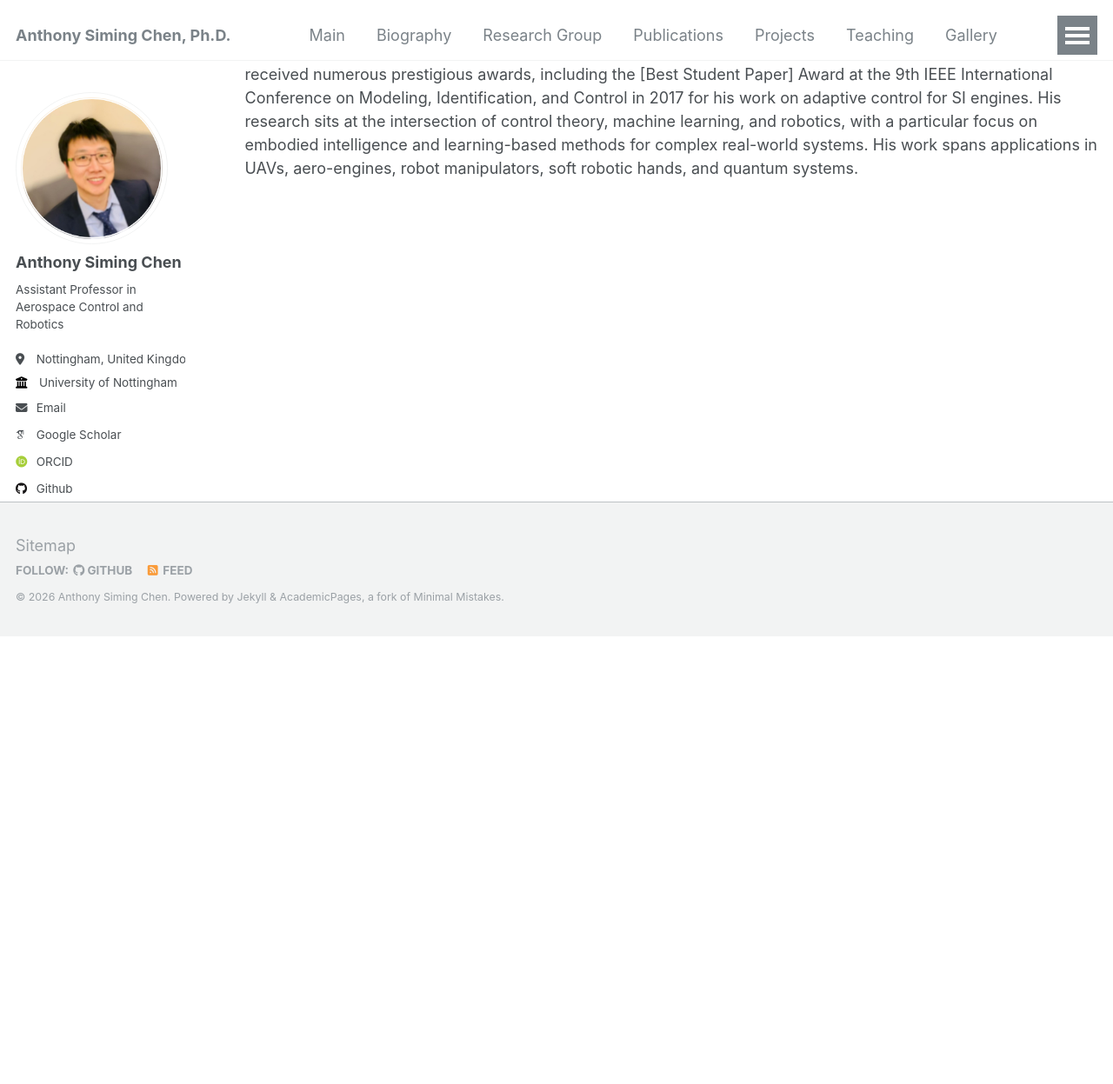
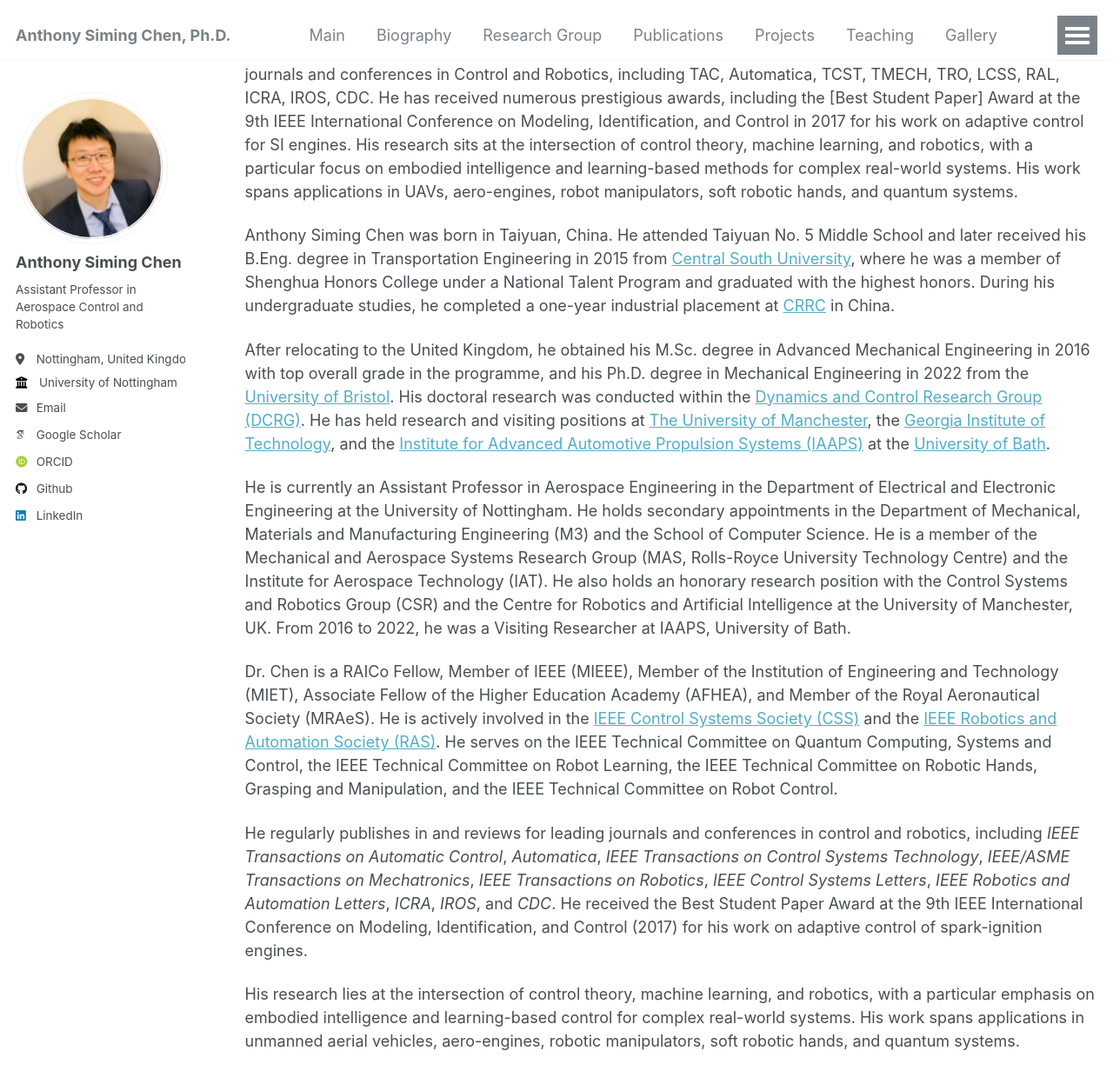
Before and after one commit to Anthony-S-Chen/Anthony-S-Chen.github.io, a Jekyll site: the page built from _pages/Biography.md, in a window 1280 px wide and 1400 px high, scrolled down 667 px. Shown: the top 1247 px of the window at 87% size. Built offline with Jekyll 4.4.1, drawn with Linux system fonts in a browser that asks for light colours; some web fonts are replaced; some of the changed text lies outside the part shown.

Commit message:
Update Biography.md

```diff
--- a/_pages/Biography.md
+++ b/_pages/Biography.md
@@ -12,4 +12,16 @@ National Talent Program. During his undergraduate studies, he spent a one-year i
 
 He currently serves as an Assistant Professor in Aerospace Engineering, Department of Electrical and Electronic Engineering at the University of Nottingham. He holds secondary appointments in the Department of Mechanical, Materials, and Manufacturing Engineering (M3) and the School of Computer Science. He is a Member of the Mechanical and Aerospace Systems Research Group (MAS, Roll-Royce UTC) and the Institute for Aerospace Technology (IAT). He also holds an honorary position with the Control Systems and Robotics Group (CSR) and the Centre for Robotics and AI at the University of Manchester, U.K.. He was a Visiting Researcher with the Institute for Advanced Automotive Propulsion Systems (IAAPS) at the University of Bath from 2016 to 2022.is
 
-Dr. Chen is a RAICo Fellow, MIEEE, MIET, AFHEA, and Member of the Royal Aeronautical Society (MRAeS). He serves actively in the [IEEE Control Systems Society (CSS)](https://www.ieeecss.org/) and the [IEEE Robotics and Automation Society (RAS)](https://www.ieee-ras.org/). He is a Member of the IEEE Technical Committee of Quantum Computing, Systems and Control, IEEE Technical Committee on Robot Learning, IEEE Technical Committee on Robotic Hands, Grasping and Manipulation, and IEEE Technical Committee on Robot Control. He publishes and reviews papers in flagship journals and conferences in Control and Robotics, including TAC, Automatica, TCST, TMECH, TRO, LCSS, RAL, ICRA, IROS, CDC. He has received numerous prestigious awards, including the [Best Student Paper] Award at the 9th IEEE International Conference on Modeling, Identification, and Control in 2017 for his work on adaptive control for SI engines. His research sits at the intersection of control theory, machine learning, and robotics, with a particular focus on embodied intelligence and learning-based methods for complex real-world systems. His work spans applications in UAVs, aero-engines, robot manipulators, soft robotic hands, and quantum systems.
+Dr. Chen is a RAICo Fellow, Member of IEEE (MIEEE), Member of the Institution of Engineering and Technology (MIET), Associate Fellow of the Higher Education Academy (AFHEA), and Member of the Royal Aeronautical Society (MRAeS). He serves actively in the [IEEE Control Systems Society (CSS)](https://www.ieeecss.org/) and the [IEEE Robotics and Automation Society (RAS)](https://www.ieee-ras.org/). He is a Member of the IEEE Technical Committee of Quantum Computing, Systems and Control, IEEE Technical Committee on Robot Learning, IEEE Technical Committee on Robotic Hands, Grasping and Manipulation, and IEEE Technical Committee on Robot Control. He publishes and reviews papers in flagship journals and conferences in Control and Robotics, including TAC, Automatica, TCST, TMECH, TRO, LCSS, RAL, ICRA, IROS, CDC. He has received numerous prestigious awards, including the [Best Student Paper] Award at the 9th IEEE International Conference on Modeling, Identification, and Control in 2017 for his work on adaptive control for SI engines. His research sits at the intersection of control theory, machine learning, and robotics, with a particular focus on embodied intelligence and learning-based methods for complex real-world systems. His work spans applications in UAVs, aero-engines, robot manipulators, soft robotic hands, and quantum systems.
+
+Anthony Siming Chen was born in Taiyuan, China. He attended Taiyuan No. 5 Middle School and later received his B.Eng. degree in Transportation Engineering in 2015 from [Central South University](https://en.csu.edu.cn/), where he was a member of Shenghua Honors College under a National Talent Program and graduated with the highest honors. During his undergraduate studies, he completed a one-year industrial placement at [CRRC](https://www.crrcgc.cc/en/) in China.
+
+After relocating to the United Kingdom, he obtained his M.Sc. degree in Advanced Mechanical Engineering in 2016 with top overall grade in the programme, and his Ph.D. degree in Mechanical Engineering in 2022 from the [University of Bristol](https://www.bristol.ac.uk/). His doctoral research was conducted within the [Dynamics and Control Research Group (DCRG)](https://www.bristol.ac.uk/engineering/research/dynamicscontrol/). He has held research and visiting positions at [The University of Manchester](https://www.manchester.ac.uk/), the [Georgia Institute of Technology](https://www.gatech.edu/), and the [Institute for Advanced Automotive Propulsion Systems (IAAPS)](https://iaaps.co.uk/) at the [University of Bath](https://www.bath.ac.uk/).
+
+He is currently an Assistant Professor in Aerospace Engineering in the Department of Electrical and Electronic Engineering at the University of Nottingham. He holds secondary appointments in the Department of Mechanical, Materials and Manufacturing Engineering (M3) and the School of Computer Science. He is a member of the Mechanical and Aerospace Systems Research Group (MAS, Rolls-Royce University Technology Centre) and the Institute for Aerospace Technology (IAT). He also holds an honorary research position with the Control Systems and Robotics Group (CSR) and the Centre for Robotics and Artificial Intelligence at the University of Manchester, UK. From 2016 to 2022, he was a Visiting Researcher at IAAPS, University of Bath.
+
+Dr. Chen is a RAICo Fellow, Member of IEEE (MIEEE), Member of the Institution of Engineering and Technology (MIET), Associate Fellow of the Higher Education Academy (AFHEA), and Member of the Royal Aeronautical Society (MRAeS). He is actively involved in the [IEEE Control Systems Society (CSS)](https://www.ieeecss.org/) and the [IEEE Robotics and Automation Society (RAS)](https://www.ieee-ras.org/). He serves on the IEEE Technical Committee on Quantum Computing, Systems and Control, the IEEE Technical Committee on Robot Learning, the IEEE Technical Committee on Robotic Hands, Grasping and Manipulation, and the IEEE Technical Committee on Robot Control.
+
+He regularly publishes in and reviews for leading journals and conferences in control and robotics, including *IEEE Transactions on Automatic Control*, *Automatica*, *IEEE Transactions on Control Systems Technology*, *IEEE/ASME Transactions on Mechatronics*, *IEEE Transactions on Robotics*, *IEEE Control Systems Letters*, *IEEE Robotics and Automation Letters*, *ICRA*, *IROS*, and *CDC*. He received the Best Student Paper Award at the 9th IEEE International Conference on Modeling, Identification, and Control (2017) for his work on adaptive control of spark-ignition engines.
+
+His research lies at the intersection of control theory, machine learning, and robotics, with a particular emphasis on embodied intelligence and learning-based control for complex real-world systems. His work spans applications in unmanned aerial vehicles, aero-engines, robotic manipulators, soft robotic hands, and quantum systems.
```
